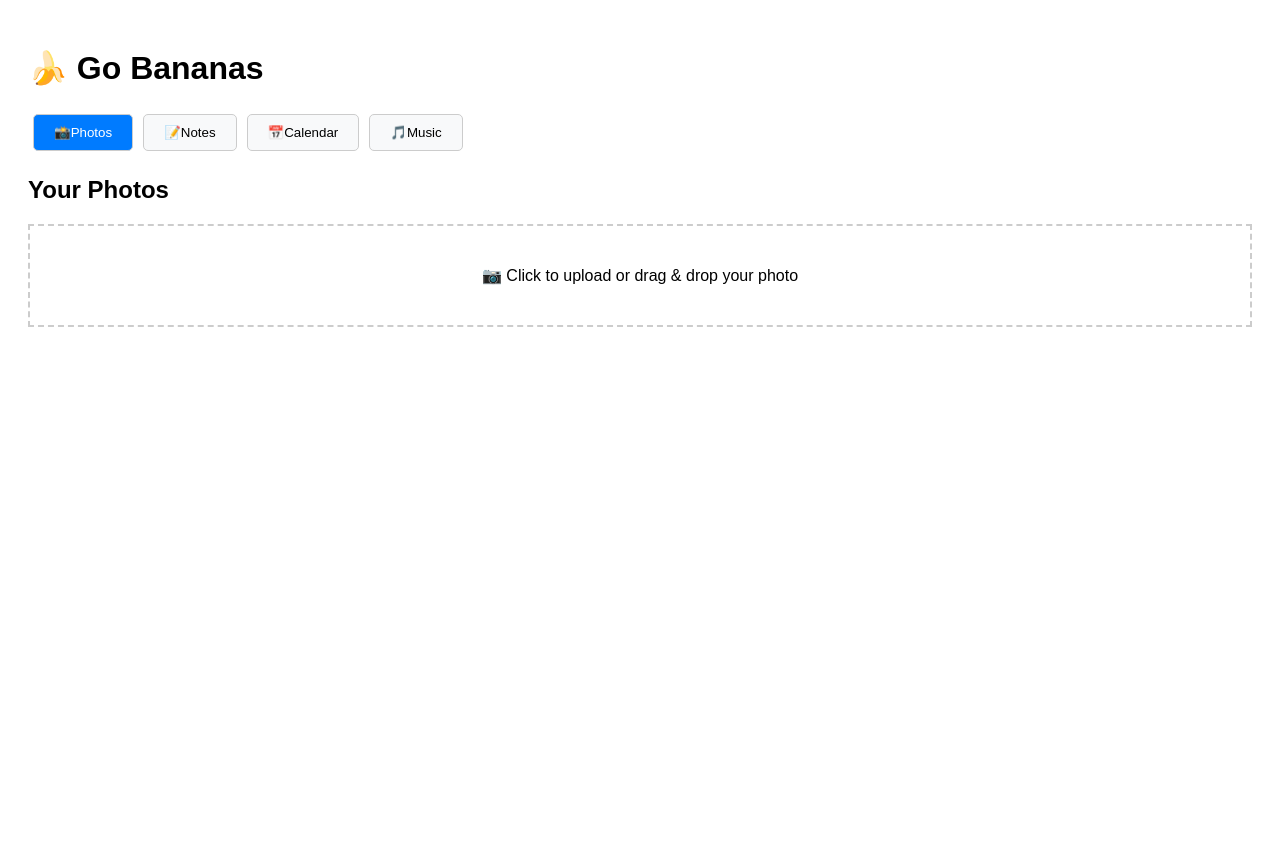
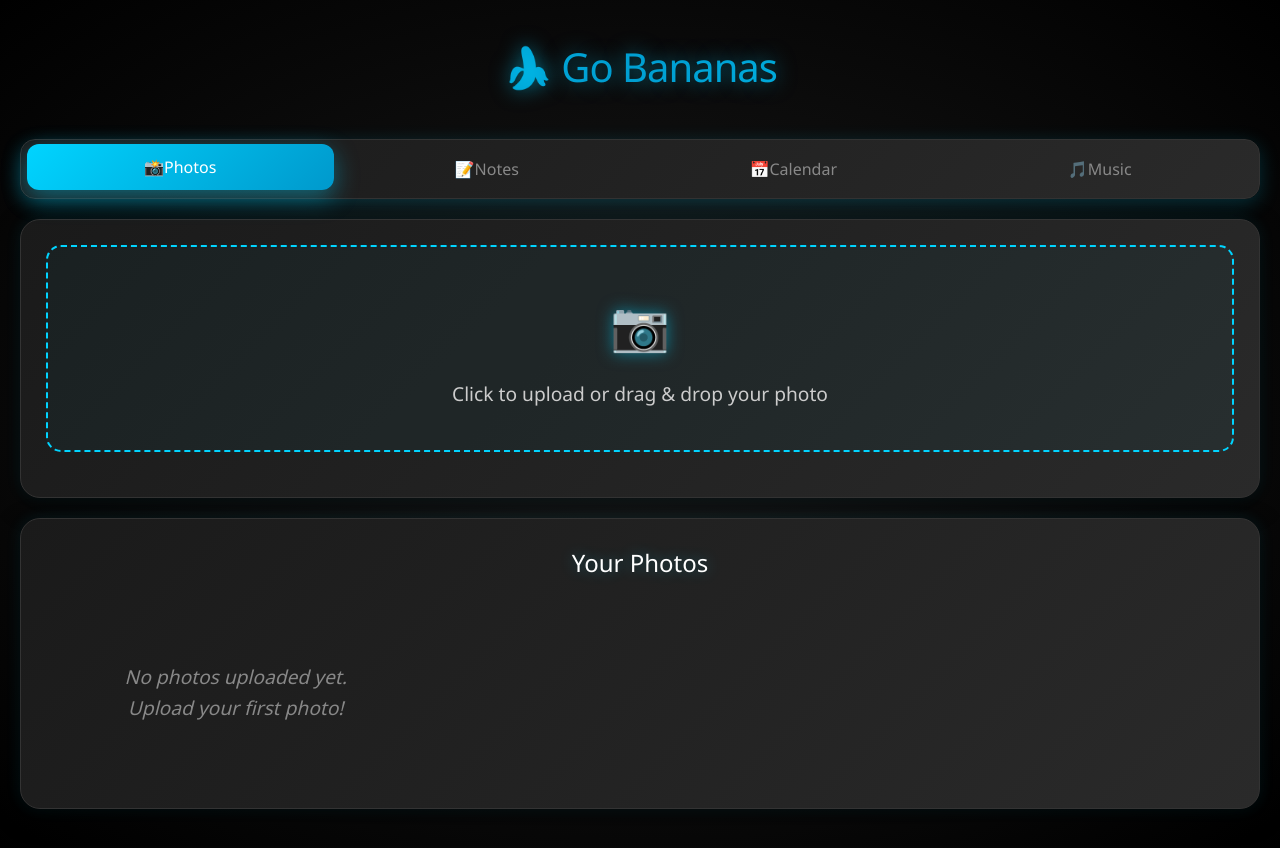
Before and after one commit to ronnysang-cmd/go-bananas, a Next.js app: page / in a window 1280 px wide. Before the commit the page ends 800 px from the top, so only its background shows below. Built offline with nearby package versions, Linux system fonts and the light colour scheme.

Commit message:
lets go bananas

```diff
--- a/pages/index.js
+++ b/pages/index.js
@@ -1,26 +1,74 @@
-import { useState } from 'react'
+import { useState, useEffect } from 'react'
+import Head from 'next/head'
 
 export default function Home() {
   const [activeTab, setActiveTab] = useState('photos')
+  const [photos, setPhotos] = useState([])
+  const [notes, setNotes] = useState([])
+  const [noteTitle, setNoteTitle] = useState('')
+  const [noteContent, setNoteContent] = useState('')
+
+  useEffect(() => {
+    // Load data from localStorage
+    const savedPhotos = JSON.parse(localStorage.getItem('photos') || '[]')
+    const savedNotes = JSON.parse(localStorage.getItem('notes') || '[]')
+    setPhotos(savedPhotos)
+    setNotes(savedNotes)
+  }, [])
+
+  const handlePhotoUpload = (e) => {
+    const file = e.target.files[0]
+    if (file && file.type.startsWith('image/')) {
+      const reader = new FileReader()
+      reader.onload = (event) => {
+        const newPhoto = {
+          id: Date.now(),
+          src: event.target.result,
+          name: file.name
+        }
+        const updatedPhotos = [...photos, newPhoto]
+        setPhotos(updatedPhotos)
+        localStorage.setItem('photos', JSON.stringify(updatedPhotos))
+      }
+      reader.readAsDataURL(file)
+    }
+  }
+
+  const saveNote = () => {
+    if (noteContent.trim()) {
+      const newNote = {
+        id: Date.now(),
+        title: noteTitle || 'Untitled',
+        content: noteContent,
+        date: new Date().toLocaleDateString()
+      }
+      const updatedNotes = [...notes, newNote]
+      setNotes(updatedNotes)
+      localStorage.setItem('notes', JSON.stringify(updatedNotes))
+      setNoteTitle('')
+      setNoteContent('')
+    }
+  }
 
   return (
-    <div style={{ padding: '20px', fontFamily: 'Arial' }}>
+    <>
+      <Head>
+        <title>🍌 Go Bananas</title>
+        <link rel="stylesheet" href="/style.css" />
+      </Head>
+
+      <div className="container">
+        <header>
           <h1>🍌 Go Bananas</h1>
+        </header>
 
-      <div style={{ marginBottom: '20px' }}>
+        <div className="tabs">
           {['photos', 'notes', 'calendar', 'music'].map((tab) => (
             <button
               key={tab}
               onClick={() => setActiveTab(tab)}
-            style={{
-              padding: '10px 20px',
-              margin: '5px',
-              backgroundColor: activeTab === tab ? '#007bff' : '#f8f9fa',
-              color: activeTab === tab ? 'white' : 'black',
-              border: '1px solid #ccc',
-              borderRadius: '5px',
-              cursor: 'pointer'
-            }}
+              className={`tab-btn ${activeTab === tab ? 'active' : ''}`}
+              data-tab={tab}
             >
               {tab === 'photos' && '📸'}
               {tab === 'notes' && '📝'}
@@ -31,48 +79,104 @@ export default function Home() {
           ))}
         </div>
 
-      <div>
-        {activeTab === 'photos' && (
-          <div>
-            <h2>Your Photos</h2>
-            <div style={{ border: '2px dashed #ccc', padding: '40px', textAlign: 'center' }}>
-              📷 Click to upload or drag & drop your photo
+        <div className={`tab-content ${activeTab === 'photos' ? 'active' : ''}`} id="photos-tab">
+          <div className="upload-section">
+            <div className="upload-area">
+              <input
+                type="file"
+                accept="image/*"
+                onChange={handlePhotoUpload}
+                style={{ display: 'none' }}
+                id="photoInput"
+              />
+              <label htmlFor="photoInput" className="upload-content">
+                <span className="upload-icon">📷</span>
+                <p>Click to upload or drag & drop your photo</p>
+              </label>
             </div>
           </div>
+          <div className="gallery">
+            <h2>Your Photos</h2>
+            <div className="photos-grid">
+              {photos.length === 0 ? (
+                <div className="no-photos">No photos uploaded yet. Upload your first photo!</div>
+              ) : (
+                photos.map(photo => (
+                  <div key={photo.id} className="photo-item">
+                    <img src={photo.src} alt={photo.name} />
+                  </div>
+                ))
               )}
+            </div>
+          </div>
+        </div>
 
-        {activeTab === 'notes' && (
-          <div>
+        <div className={`tab-content ${activeTab === 'notes' ? 'active' : ''}`} id="notes-tab">
+          <div className="notes-section">
             <h2>📝 My Notes</h2>
+            <div className="notes-editor">
               <input
                 type="text"
                 placeholder="Note title..."
-              style={{ width: '100%', padding: '10px', marginBottom: '10px' }}
+                value={noteTitle}
+                onChange={(e) => setNoteTitle(e.target.value)}
+                id="noteTitle"
               />
               <textarea
                 placeholder="Write your notes here..."
-              style={{ width: '100%', padding: '10px', height: '100px' }}
+                value={noteContent}
+                onChange={(e) => setNoteContent(e.target.value)}
+                id="notesArea"
               />
+              <button onClick={saveNote} id="saveNotes">Save Note</button>
             </div>
-        )}
-
-        {activeTab === 'calendar' && (
-          <div>
-            <h2>📅 My Calendar</h2>
-            <input type="date" style={{ padding: '10px', marginRight: '10px' }} />
-            <input type="text" placeholder="Event title" style={{ padding: '10px' }} />
+            <div className="saved-notes">
+              <h3>Saved Notes</h3>
+              <div id="notesList">
+                {notes.length === 0 ? (
+                  <p style={{ color: '#888' }}>No notes saved yet</p>
+                ) : (
+                  notes.map(note => (
+                    <div key={note.id} className="note-item">
+                      <div className="note-header">
+                        <h4>{note.title}</h4>
+                        <span style={{ color: '#888', fontSize: '0.8rem' }}>{note.date}</span>
                       </div>
-        )}
-
-        {activeTab === 'music' && (
-          <div>
-            <h2>🎵 My Music</h2>
-            <div style={{ border: '2px dashed #ccc', padding: '40px', textAlign: 'center' }}>
-              🎵 Upload your music files (MP3, WAV, etc.)
+                      <p>{note.content}</p>
                     </div>
-          </div>
+                  ))
                 )}
               </div>
             </div>
+          </div>
+        </div>
+
+        <div className={`tab-content ${activeTab === 'calendar' ? 'active' : ''}`} id="calendar-tab">
+          <div className="calendar-section">
+            <h2>📅 My Calendar</h2>
+            <div className="calendar-controls">
+              <input type="date" id="eventDate" />
+              <input type="text" placeholder="Event title" id="eventTitle" />
+              <button id="addEvent">Add Event</button>
+            </div>
+            <div id="eventsList"></div>
+          </div>
+        </div>
+
+        <div className={`tab-content ${activeTab === 'music' ? 'active' : ''}`} id="music-tab">
+          <div className="music-section">
+            <h2>🎵 My Music</h2>
+            <div className="music-upload">
+              <div className="upload-area music-upload-area">
+                <div className="upload-content">
+                  <span className="upload-icon">🎵</span>
+                  <p>Upload your music files (MP3, WAV, etc.)</p>
+                </div>
+              </div>
+            </div>
+          </div>
+        </div>
+      </div>
+    </>
   )
 }
```
Also changed, not shown: public/style.css (renamed from style.css). Lines whose indentation alone changed are shown as unchanged.
